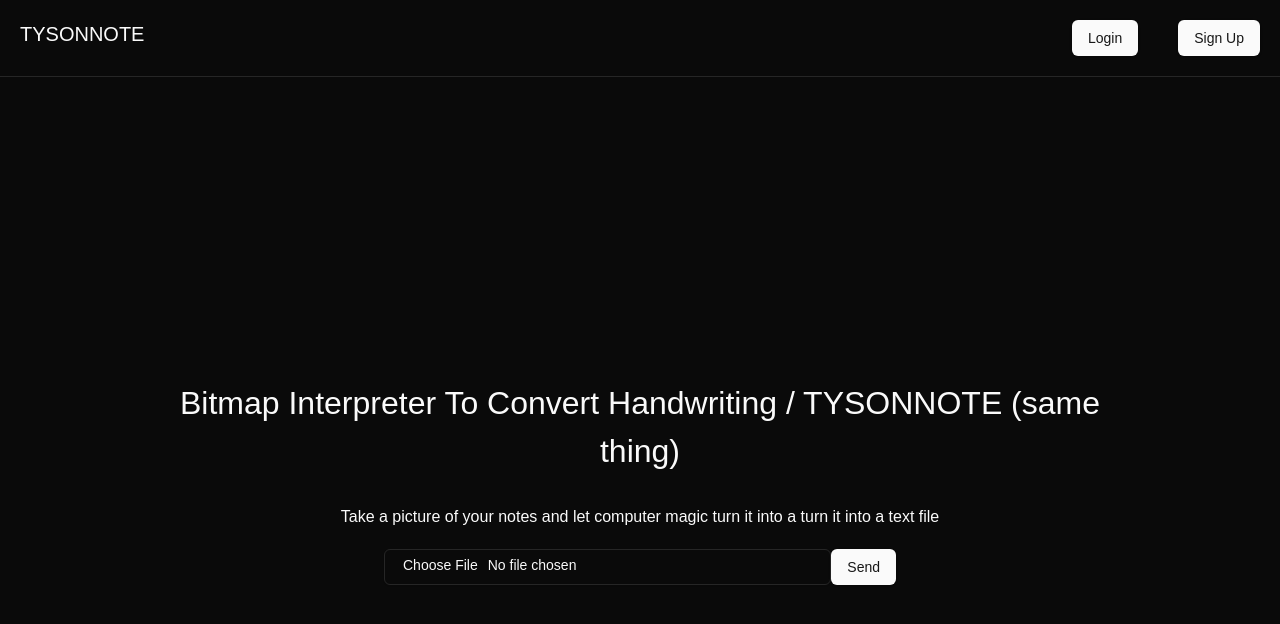
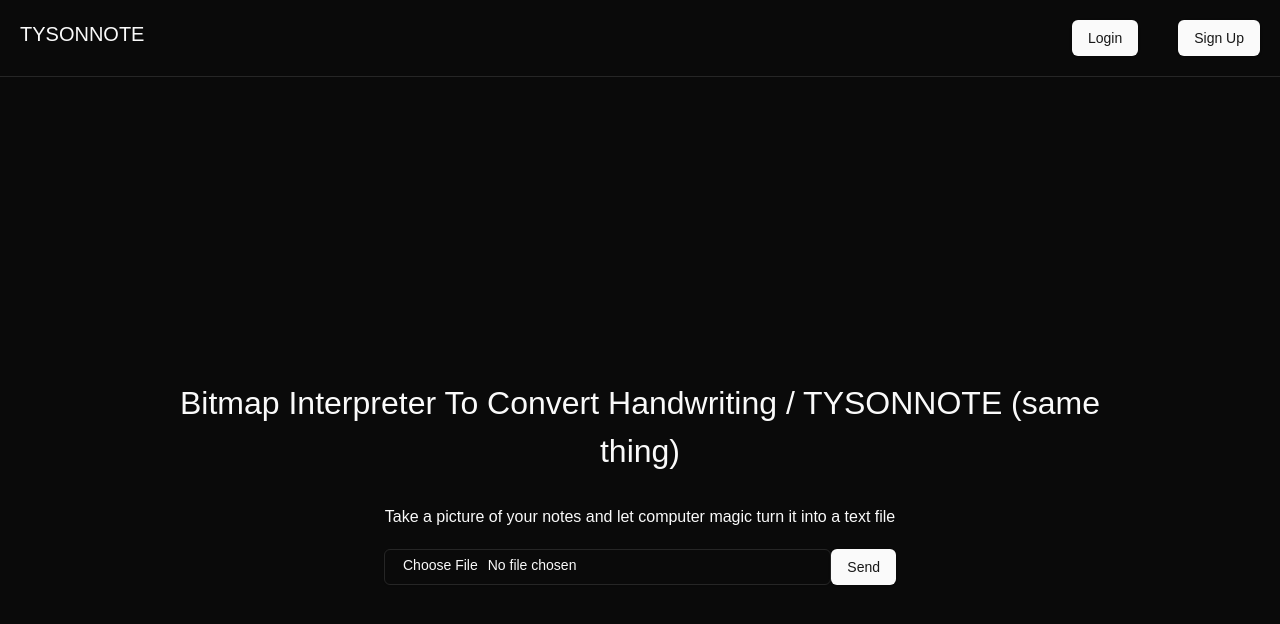
Before and after one commit to timmyjinks/TYSONNOTE, a Next.js app in the folder frontend/: page / in a window 1280 px wide. Shown: the top 624 px of the page. Built offline with nearby package versions, Linux system fonts and the light colour scheme.

Commit message:
Fix typo on landing page

```diff
--- a/frontend/app/page.tsx
+++ b/frontend/app/page.tsx
@@ -45,7 +45,7 @@ export default function Home() {
 
             <h1 className="text-center">
               Take a picture of your notes and let computer magic turn it into a
-              turn it into a text file
+              text file
             </h1>
             <div className="flex w-1/2 mx-auto m-5">
               <Input
```
